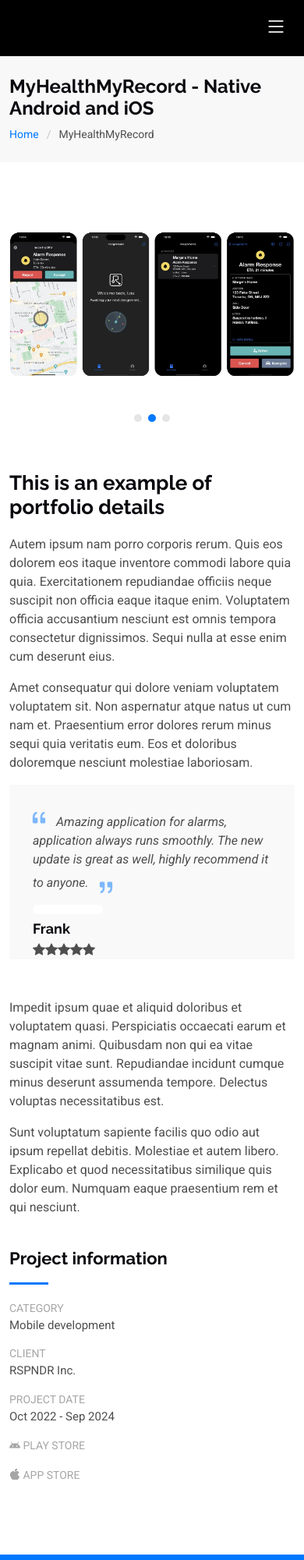
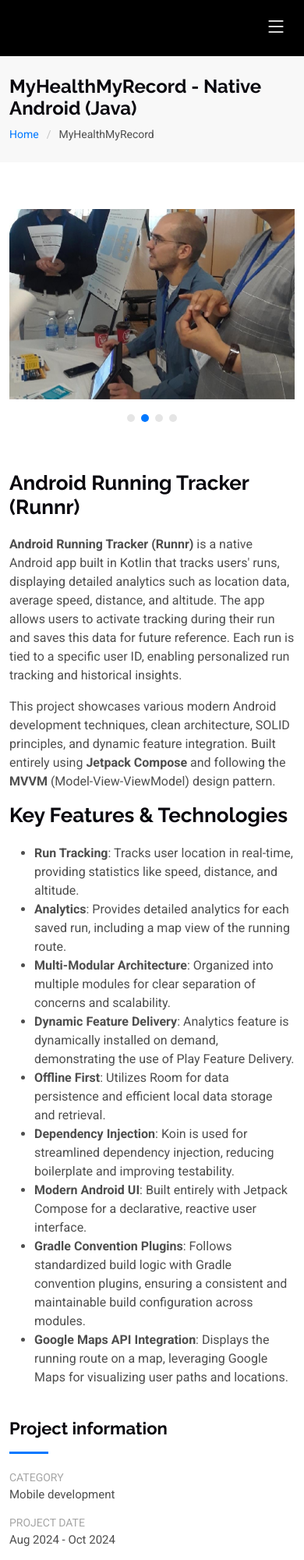
Before and after one commit to quietcolossus/quietcolossus.github.io, a plain HTML site: page mhmr.html in a window 390 px wide. Shown: the top 2000 px of the page at 78% size. Drawn offline with Linux system fonts and the light colour scheme.

Commit message:
feat: mhmr

```diff
--- a/assets/css/main.css
+++ b/assets/css/main.css
@@ -738,13 +738,13 @@
   padding: 30px;
 }
 
-.about .skills-content h5 {
+.resume .skills-content h5 {
   font-size: 18px;
   font-weight: 700;
   margin: 30px 0 15px 0;
 }
 
-.about .progress {
+.resume .progress {
   height: 36px;
   display: block;
   background: none;
@@ -752,7 +752,7 @@
   margin-top: 15px;
 }
 
-.about .progress .skill {
+.resume .progress .skill {
   color: var(--default-color);
   padding: 0;
   margin: 0 0 6px 0;
@@ -762,17 +762,17 @@
   font-family: var(--heading-font);
 }
 
-.about .progress .skill .val {
+.resume .progress .skill .val {
   float: right;
   font-style: normal;
 }
 
-.about .progress-bar-wrap {
+.resume .progress-bar-wrap {
   background: color-mix(in srgb, var(--default-color), transparent 90%);
   height: 10px;
 }
 
-.about .progress-bar {
+.resume .progress-bar {
   width: 1px;
   height: 10px;
   transition: 0.9s;
--- a/mhmr.html
+++ b/mhmr.html
@@ -4,7 +4,7 @@
 <head>
   <meta charset="utf-8">
   <meta content="width=device-width, initial-scale=1.0" name="viewport">
-  <title>RSPNDR Mobile - Native Android and iOS</title>
+  <title>MyHealthMyRecord - Native Android (Java)</title>
   <meta name="description" content="">
   <meta name="keywords" content="">
 
@@ -61,7 +61,7 @@
     <!-- Page Title -->
     <div class="page-title" data-aos="fade">
       <div class="container d-lg-flex justify-content-between align-items-center">
-        <h1 class="mb-2 mb-lg-0">MyHealthMyRecord - Native Android and iOS</h1>
+        <h1 class="mb-2 mb-lg-0">MyHealthMyRecord - Native Android (Java)</h1>
         <nav class="breadcrumbs">
           <ol>
             <li><a href="index.html">Home</a></li>
@@ -99,15 +99,19 @@
           <div class="swiper-wrapper align-items-center">
 
             <div class="swiper-slide">
-              <img src="assets/img/portfolio/app-1.jpg" alt="">
+              <img src="assets/img/portfolio/mhmr-mockup.jpg" alt="">
             </div>
 
             <div class="swiper-slide">
-              <img src="assets/img/portfolio/rspndr-app-a.jpg" alt="">
+              <img src="assets/img/portfolio/mhmr-demo.jpg" alt="">
             </div>
 
             <div class="swiper-slide">
-              <img src="assets/img/portfolio/rspndr-app-b.jpg" alt="">
+              <img src="assets/img/portfolio/mhmr-workflow-1.jpg" alt="">
+            </div>
+
+            <div class="swiper-slide">
+              <img src="assets/img/portfolio/mhmr-workflow-2.jpg" alt="">
             </div>
 
           </div>
@@ -120,36 +124,23 @@
 
           <div class="col-lg-8" data-aos="fade-up">
             <div class="portfolio-description">
-              <h2>This is an example of portfolio details</h2>
-              <p>
-                Autem ipsum nam porro corporis rerum. Quis eos dolorem eos itaque inventore commodi labore quia quia. Exercitationem repudiandae officiis neque suscipit non officia eaque itaque enim. Voluptatem officia accusantium nesciunt est omnis tempora consectetur dignissimos. Sequi nulla at esse enim cum deserunt eius.
-              </p>
-              <p>
-                Amet consequatur qui dolore veniam voluptatem voluptatem sit. Non aspernatur atque natus ut cum nam et. Praesentium error dolores rerum minus sequi quia veritatis eum. Eos et doloribus doloremque nesciunt molestiae laboriosam.
-              </p>
+              <h2>Android Running Tracker (Runnr)</h2>
 
-              <div class="testimonial-item">
-                <p>
-                  <i class="bi bi-quote quote-icon-left"></i>
-                  <span>Amazing application for alarms, application always runs smoothly. The new update is great as well, highly recommend it to anyone.</span>
-                  <i class="bi bi-quote quote-icon-right"></i>
-                </p>
-                <div>
-                  <img src="assets/img/testimonials/testimonials-2.jpg" class="testimonial-img" alt="">
-                  <h3>Frank</h3>
-                </div>
-                <div class="stars">
-                  <i class="bi bi-star-fill"></i><i class="bi bi-star-fill"></i><i class="bi bi-star-fill"></i><i class="bi bi-star-fill"></i><i class="bi bi-star-fill"></i>
-                </div>
-              </div>
+    <p><strong>Android Running Tracker (Runnr)</strong> is a native Android app built in Kotlin that tracks users' runs, displaying detailed analytics such as location data, average speed, distance, and altitude. The app allows users to activate tracking during their run and saves this data for future reference. Each run is tied to a specific user ID, enabling personalized run tracking and historical insights.</p>
+    <p>This project showcases various modern Android development techniques, clean architecture, SOLID principles, and dynamic feature integration. Built entirely using <strong>Jetpack Compose</strong> and following the <strong>MVVM</strong> (Model-View-ViewModel) design pattern.</p>
 
-              <p>
-                Impedit ipsum quae et aliquid doloribus et voluptatem quasi. Perspiciatis occaecati earum et magnam animi. Quibusdam non qui ea vitae suscipit vitae sunt. Repudiandae incidunt cumque minus deserunt assumenda tempore. Delectus voluptas necessitatibus est.
-              </p>
-
-              <p>
-                Sunt voluptatum sapiente facilis quo odio aut ipsum repellat debitis. Molestiae et autem libero. Explicabo et quod necessitatibus similique quis dolor eum. Numquam eaque praesentium rem et qui nesciunt.
-              </p>
+    <h2>Key Features & Technologies</h2>
+    <ul>
+        <li><strong>Run Tracking</strong>: Tracks user location in real-time, providing statistics like speed, distance, and altitude.</li>
+        <li><strong>Analytics</strong>: Provides detailed analytics for each saved run, including a map view of the running route.</li>
+        <li><strong>Multi-Modular Architecture</strong>: Organized into multiple modules for clear separation of concerns and scalability.</li>
+        <li><strong>Dynamic Feature Delivery</strong>: Analytics feature is dynamically installed on demand, demonstrating the use of Play Feature Delivery.</li>
+        <li><strong>Offline First</strong>: Utilizes Room for data persistence and efficient local data storage and retrieval.</li>
+        <li><strong>Dependency Injection</strong>: Koin is used for streamlined dependency injection, reducing boilerplate and improving testability.</li>
+        <li><strong>Modern Android UI</strong>: Built entirely with Jetpack Compose for a declarative, reactive user interface.</li>
+        <li><strong>Gradle Convention Plugins</strong>: Follows standardized build logic with Gradle convention plugins, ensuring a consistent and maintainable build configuration across modules.</li>
+        <li><strong>Google Maps API Integration</strong>: Displays the running route on a map, leveraging Google Maps for visualizing user paths and locations.</li>
+    </ul>
 
             </div>
           </div>
@@ -159,10 +150,8 @@
               <h3>Project information</h3>
               <ul>
                 <li><strong>Category</strong> Mobile development</li>
-                <li><strong>Client</strong> RSPNDR Inc.</li>
-                <li><strong>Project date</strong> Oct 2022 - Sep 2024</li>
-                <li><a href="https://play.google.com/store/apps/details?id=io.rspndr.app&hl=en_CA"><strong><i class="bi bi-android"></i> Play Store</strong></a></li>
-                <li><a href="https://apps.apple.com/ca/app/rspndr/id1484530451"><strong><i class="bi bi-apple"></i> App Store</strong></a></li>
+                <li><strong>Project date</strong> Aug 2024 - Oct 2024</li>
+                <li><a href="https://github.com/quietcolossus/Android-Running-Tracker"><strong><i class="bi bi-github"></i> Github</strong></a></li>
               </ul>
             </div>
           </div>
```
Also changed, not shown: index.html (+44 -44 lines), assets/img/portfolio/mhmr-demo.jpg (added), assets/img/portfolio/mhmr-mockup.jpg (added), assets/img/portfolio/mhmr-workflow-1.jpg (added), assets/img/portfolio/mhmr-workflow-2.jpg (added).
